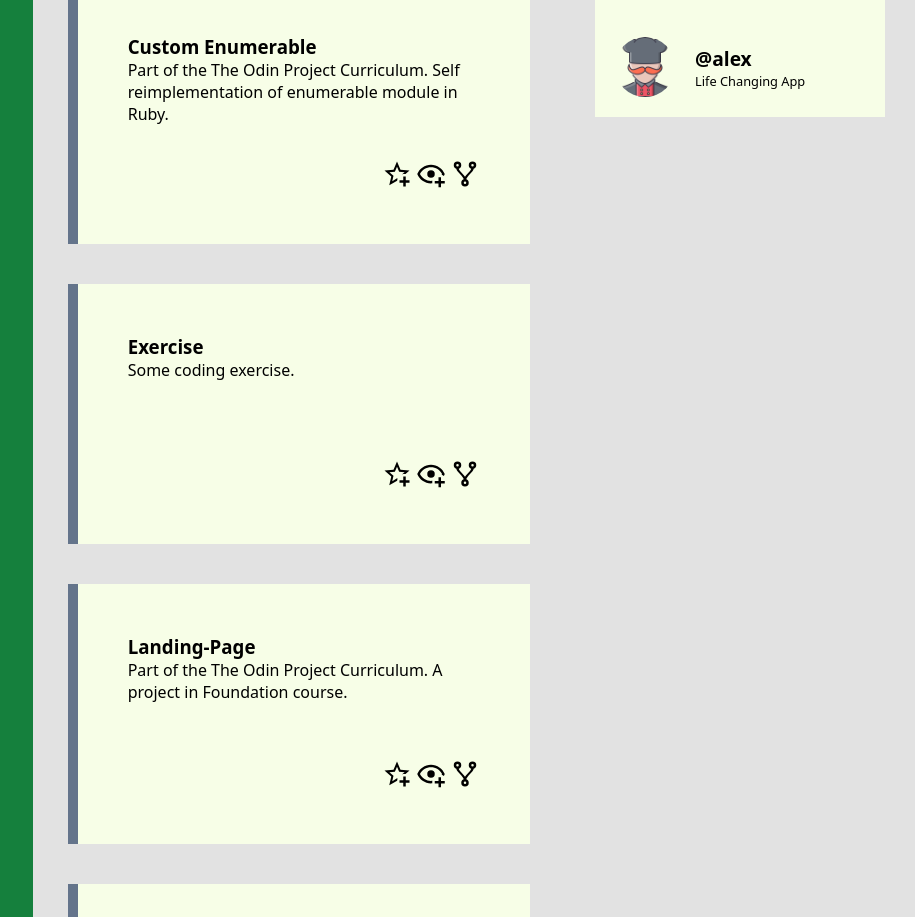
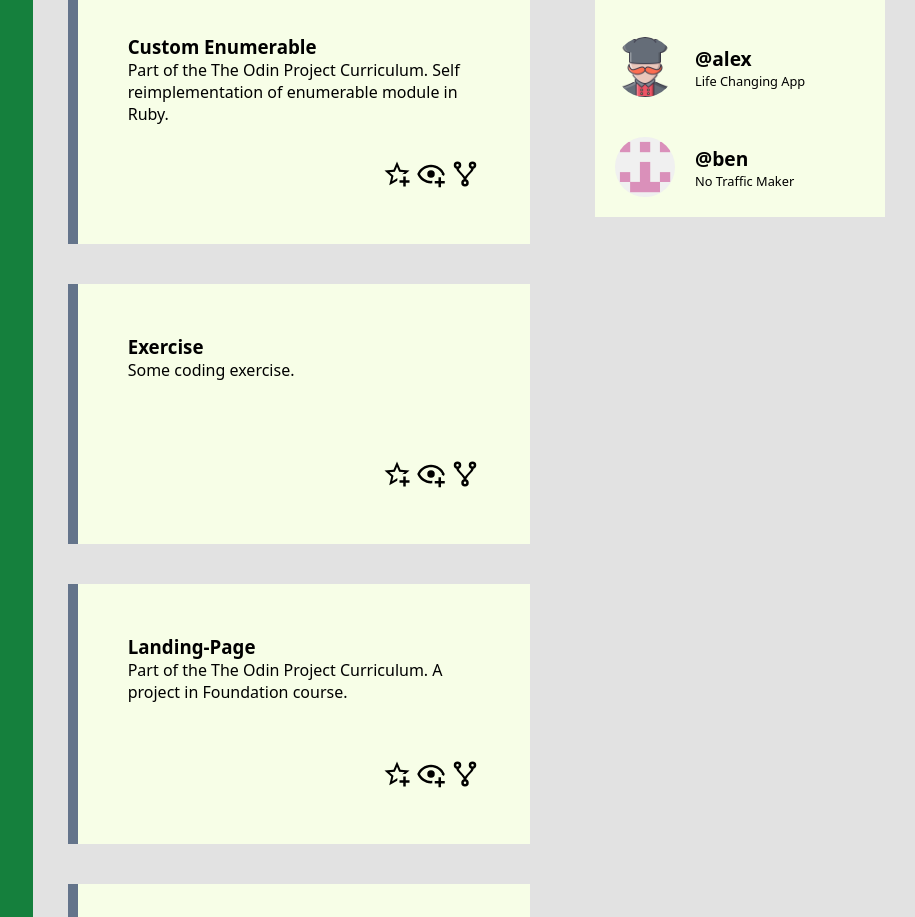
Before and after one commit to ls1955/Admin-DashBoard, a plain HTML site: page index.html in a window 1280 px wide. Shown: the part 899-1816 px from the top of the page, without its empty margins (365-1280 px from the left). Drawn offline with Linux system fonts and the light colour scheme; a web font is replaced by a local one.

Commit message:
Add html content
Add one new user in trending corner

```diff
--- a/index.html
+++ b/index.html
@@ -166,6 +166,14 @@
                     <p>Life Changing App</p>
                 </div>
             </div>
+
+            <div class="row">
+                <img src="images/profile.png" class="profile-pic" alt="User profile" width="60">
+                <div class="user-wrapper">
+                    <p class="username">@ben</p>
+                    <p>No Traffic Maker</p>
+                </div>
+            </div>
         </div>
     </div>
 </body>
```
